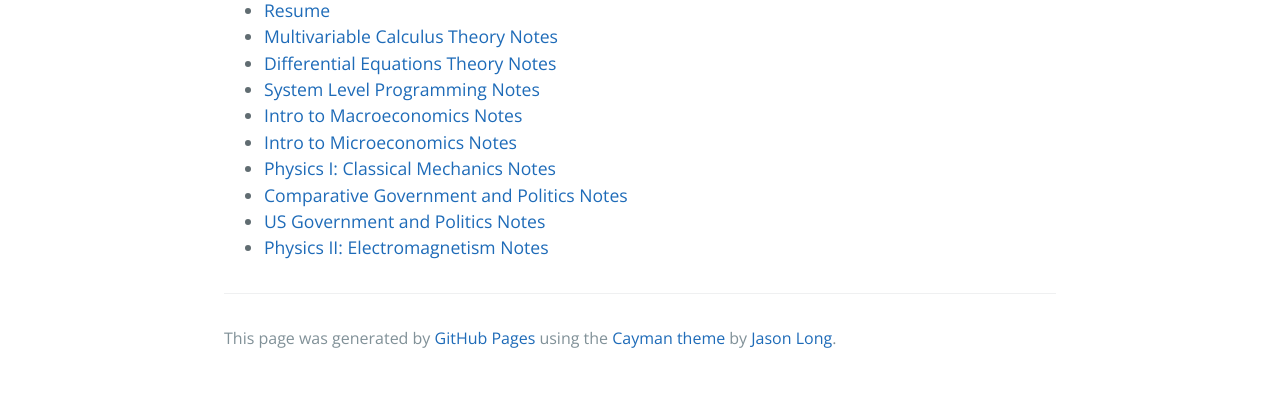
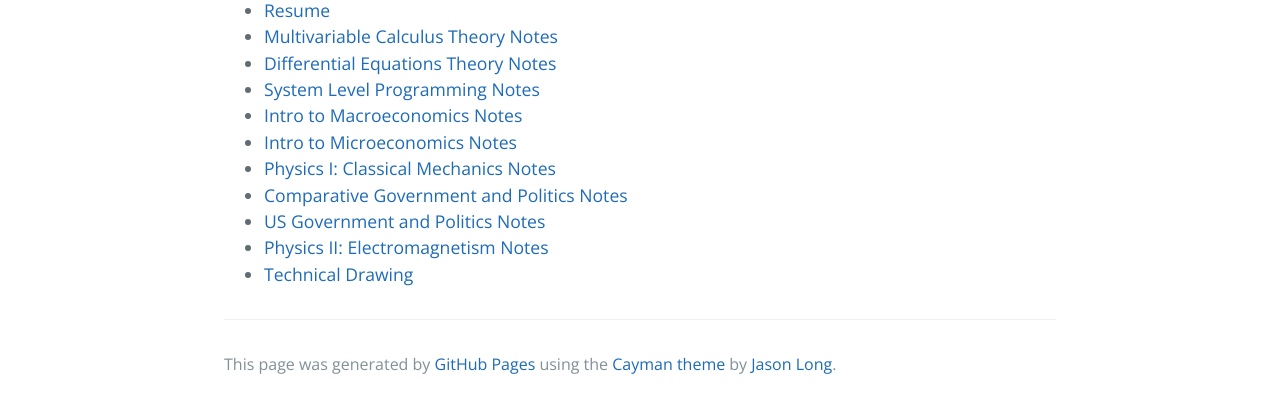
Before and after one commit to averykarlin3/spocklogic.github.io, a plain HTML site: page index.html in a window 1280 px wide. Shown: the part 374-786 px from the top of the page. Drawn offline with nearby package versions, Linux system fonts and the light colour scheme.

Commit message:
Update index.html

```diff
--- a/index.html
+++ b/index.html
@@ -30,6 +30,7 @@
 <li><a href="https://spocklogic.github.io/Spring-2016/CompGov/gov.pdf">Comparative Government and Politics Notes</a></li>
 <li><a href="https://spocklogic.github.io/Fall-2015/USGov/gov.pdf">US Government and Politics Notes</a></li>
 <li><a href="https://spocklogic.github.io/Spring-2016/PhysicsII/physics.pdf">Physics II: Electromagnetism Notes</a></li>
+<li><a href="Spring-2016/TechDraw/drafting.pdf">Technical Drawing</a></li>
 </ul>
 
       <footer class="site-footer">
```
